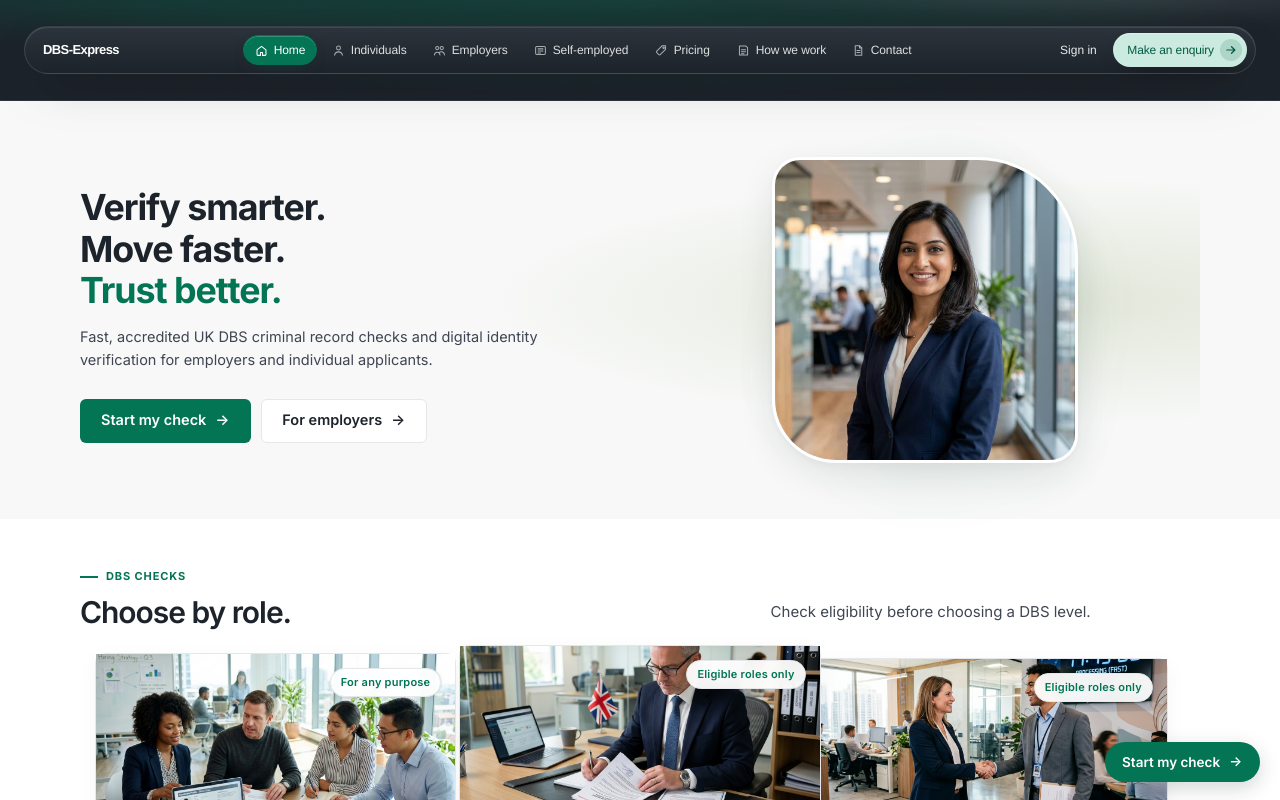
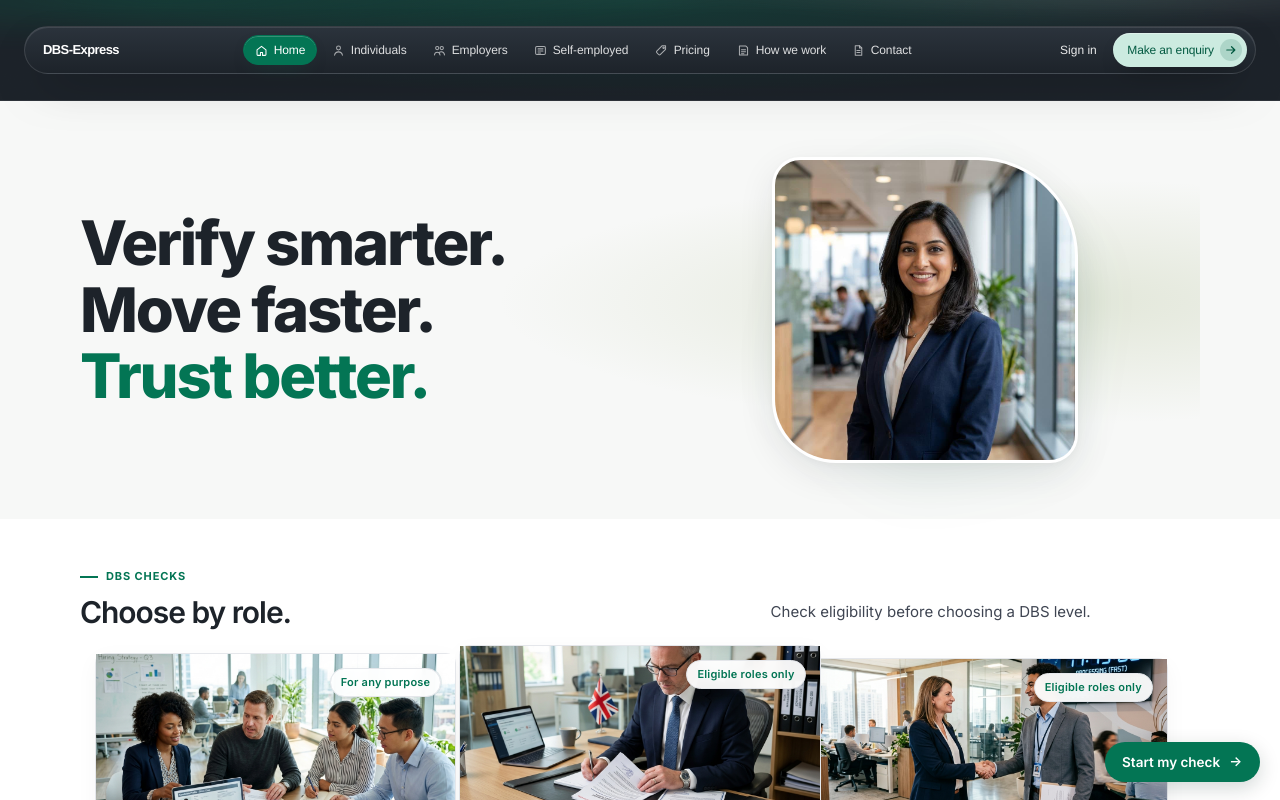
Before and after one commit to Ashish-kurapati/DBS-Express, a React (Vite) app: page / in a window 1280 px wide. Shown: the top 800 px of the page. Built offline with nearby package versions, Linux system fonts and the light colour scheme.

Commit message:
feat: enlarge homepage hero main title to cover 45% of space and remove sub-content

```diff
--- a/src/pages/HomePage.tsx
+++ b/src/pages/HomePage.tsx
@@ -45,20 +45,6 @@ function Hero() {
           Move faster.<br />
           <span className="text-accent">Trust better.</span>
         </h1>
-
-        <p className="hero-description">
-          Fast, accredited UK DBS criminal record checks and digital identity verification for employers and individual applicants.
-        </p>
-
-        {/* ── CTA Buttons ── */}
-        <div className="hero-actions">
-          <a className="button button-primary" href="/apply">
-            Start my check <span aria-hidden="true">→</span>
-          </a>
-          <a className="button button-secondary" href="/employers">
-            For employers <span aria-hidden="true">→</span>
-          </a>
-        </div>
       </div>
 
       {/* ── Premium Zinc-Inspired Professional Photography ── */}
```
Also changed, not shown: src/styles/site.css.
